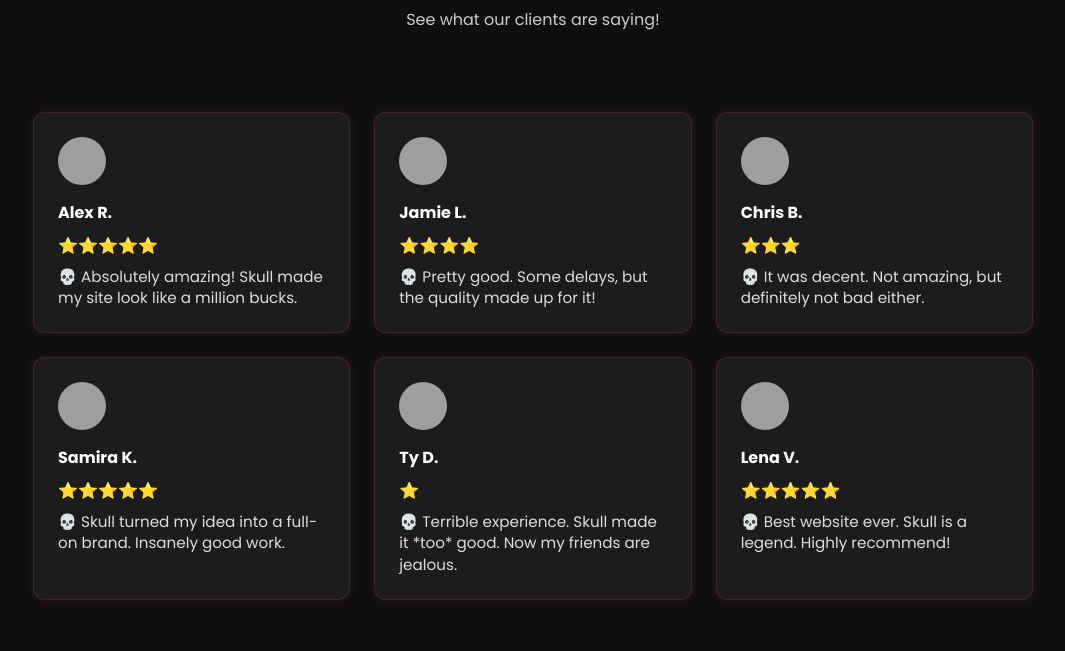
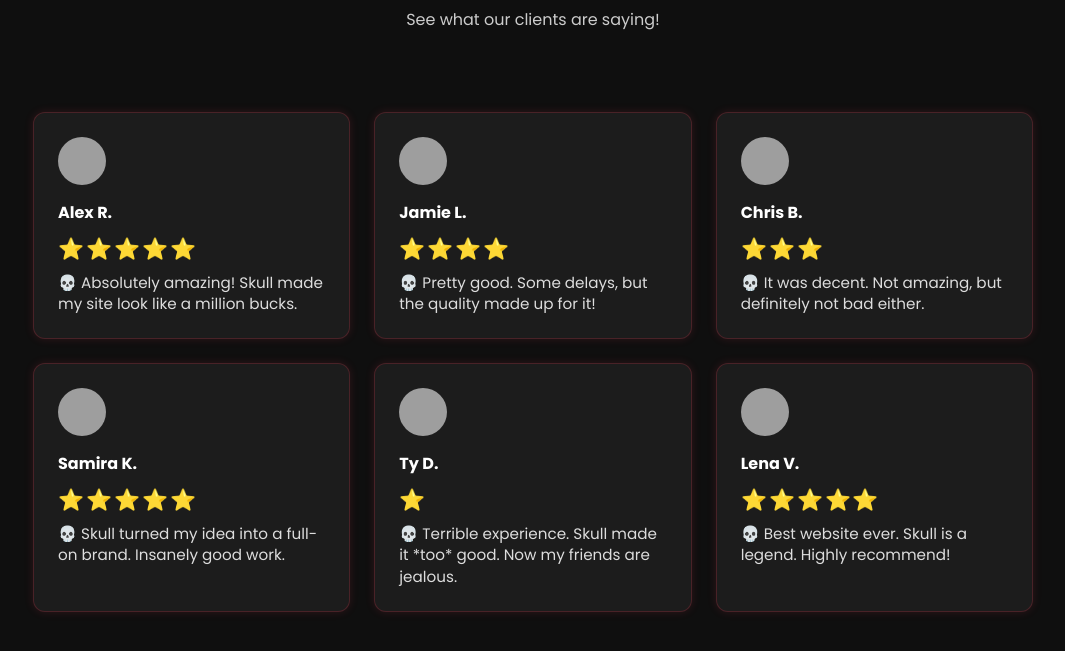
Before and after one commit to zrixxh/skulls-reviews, a plain HTML site: page index.html in a window 1280 px wide. Shown: the part 139-790 px from the top of the page, without its empty margins (107-1172 px from the left). Drawn offline with Linux system fonts and the light colour scheme; grey boxes are pictures that could not be loaded.

Commit message:
Update index.html

```diff
--- a/index.html
+++ b/index.html
@@ -53,8 +53,41 @@
       margin-top: 0.5rem;
     }
     .stars {
+      margin: 0.5rem 0;
+    }
+    .stars span {
+      display: inline-block;
       color: #ff3c57;
-      margin: 0.5rem 0;
+      font-size: 1.3rem;
+      opacity: 0.6;
+      transform: scale(0.7);
+      animation-fill-mode: forwards;
+      animation-name: starFill;
+      animation-duration: 0.5s;
+      animation-timing-function: ease-out;
+      animation-delay: 0s; /* overridden by JS */
+      margin-right: 2px;
+      cursor: pointer;
+      transition: transform 0.2s ease, color 0.2s ease;
+      user-select: none;
+    }
+    .stars span.filled {
+      opacity: 1;
+      transform: scale(1);
+      color: #ff3c57;
+    }
+    @keyframes starFill {
+      to {
+        opacity: 1;
+        transform: scale(1);
+      }
+    }
+    /* Hover effect */
+    .stars span:hover,
+    .stars span:hover ~ span {
+      color: #ff1f3c;
+      transform: scale(1.3);
+      opacity: 1;
     }
     .text {
       font-size: 0.95rem;
@@ -73,39 +106,61 @@
     <div class="review">
       <img src="https://i.pravatar.cc/48?img=1" alt="User">
       <div class="name">Alex R.</div>
-      <div class="stars">⭐⭐⭐⭐⭐</div>
+      <div class="stars">
+        <span>⭐</span><span>⭐</span><span>⭐</span><span>⭐</span><span>⭐</span>
+      </div>
       <div class="text">💀 Absolutely amazing! Skull made my site look like a million bucks.</div>
     </div>
     <div class="review">
       <img src="https://i.pravatar.cc/48?img=2" alt="User">
       <div class="name">Jamie L.</div>
-      <div class="stars">⭐⭐⭐⭐</div>
+      <div class="stars">
+        <span>⭐</span><span>⭐</span><span>⭐</span><span>⭐</span>
+      </div>
       <div class="text">💀 Pretty good. Some delays, but the quality made up for it!</div>
     </div>
     <div class="review">
       <img src="https://i.pravatar.cc/48?img=3" alt="User">
       <div class="name">Chris B.</div>
-      <div class="stars">⭐⭐⭐</div>
+      <div class="stars">
+        <span>⭐</span><span>⭐</span><span>⭐</span>
+      </div>
       <div class="text">💀 It was decent. Not amazing, but definitely not bad either.</div>
     </div>
     <div class="review">
       <img src="https://i.pravatar.cc/48?img=4" alt="User">
       <div class="name">Samira K.</div>
-      <div class="stars">⭐⭐⭐⭐⭐</div>
+      <div class="stars">
+        <span>⭐</span><span>⭐</span><span>⭐</span><span>⭐</span><span>⭐</span>
+      </div>
       <div class="text">💀 Skull turned my idea into a full-on brand. Insanely good work.</div>
     </div>
     <div class="review">
       <img src="https://i.pravatar.cc/48?img=5" alt="User">
       <div class="name">Ty D.</div>
-      <div class="stars">⭐</div>
+      <div class="stars">
+        <span>⭐</span>
+      </div>
       <div class="text">💀 Terrible experience. Skull made it *too* good. Now my friends are jealous.</div>
     </div>
     <div class="review">
       <img src="https://i.pravatar.cc/48?img=6" alt="User">
       <div class="name">Lena V.</div>
-      <div class="stars">⭐⭐⭐⭐⭐</div>
+      <div class="stars">
+        <span>⭐</span><span>⭐</span><span>⭐</span><span>⭐</span><span>⭐</span>
+      </div>
       <div class="text">💀 Best website ever. Skull is a legend. Highly recommend!</div>
     </div>
   </section>
+
+  <script>
+    document.querySelectorAll('.stars').forEach(starsEl => {
+      const stars = starsEl.querySelectorAll('span');
+      stars.forEach((star, i) => {
+        star.style.animationDelay = `${i * 150}ms`;
+        setTimeout(() => star.classList.add('filled'), i * 150);
+      });
+    });
+  </script>
 </body>
 </html>
```
